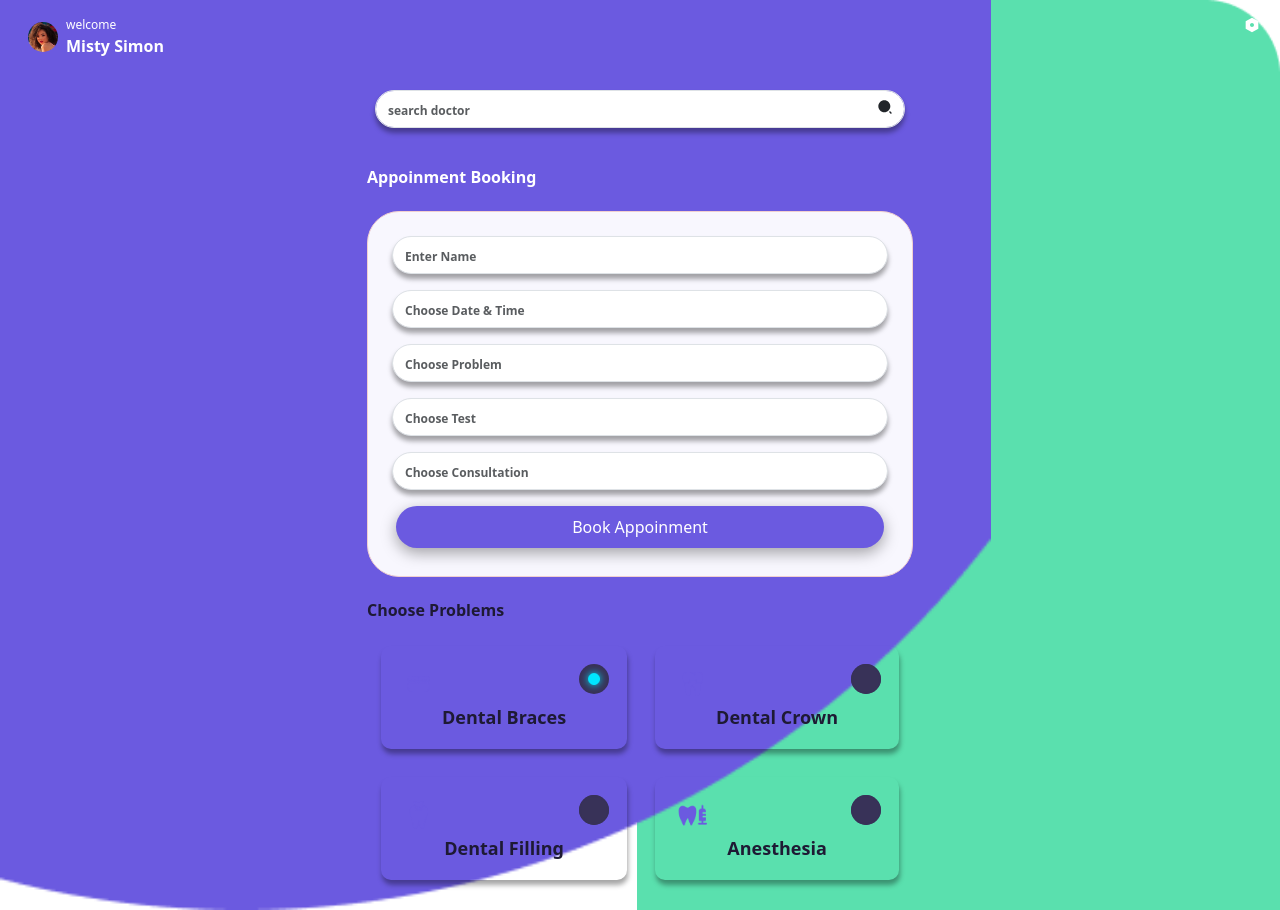
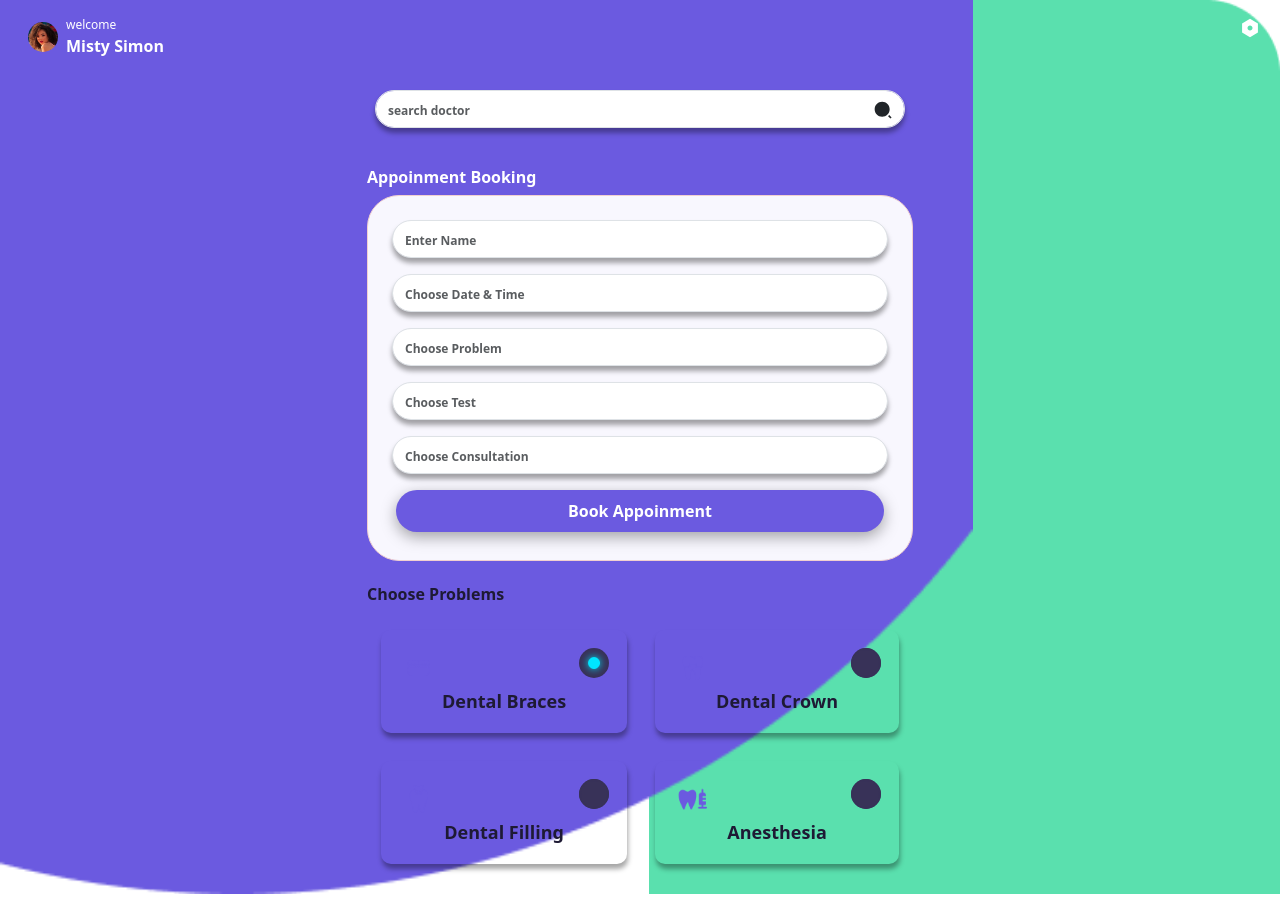
Before and after one commit to pooja6747/staticAppoinmentWebpage, a React (Vite) app: page / in a window 1280 px wide. Built offline with nearby package versions, Linux system fonts and the light colour scheme.

Commit message:
icon cahnge

```diff
--- a/src/components/Form.jsx
+++ b/src/components/Form.jsx
@@ -7,7 +7,7 @@ const Form = () => {
             <div className="row">
                 <div className="col-md-3"></div>
                 <div className="col-md-6 ">
-                    <h5 className="text-start mt-2 pb-3 title font-16 fw-bold">Appoinment Booking</h5>
+                    <h5 className="text-start mt-2 title font-16 fw-bold">Appoinment Booking</h5>
                     <form className='form-block p-4 rounded-5 mt-2'>
                         <div className="mb-3">
                             <input type="text" className="form-control rounded-5 " placeholder="Enter Name"/>
@@ -25,7 +25,7 @@ const Form = () => {
                             <input type="text" className="form-control rounded-5 " placeholder="Choose Consultation"/>
                         </div>
                         <div className="row m-1">
-                        <button type="submit" className="btn btn-lg bg-button rounded-5 font-16">Book Appoinment</button>
+                        <button type="submit" className="btn btn-lg bg-button rounded-5 font-16 fw-semibold ">Book Appoinment</button>
                         </div>
 
                     </form>
--- a/src/index.css
+++ b/src/index.css
@@ -72,7 +72,8 @@ form {
 .icon {
   top: 11px;
   position: absolute;
-  right: 20px
+  right: 20px;
+  font-size: 20px;
 }
 
 .grid-container {
```
